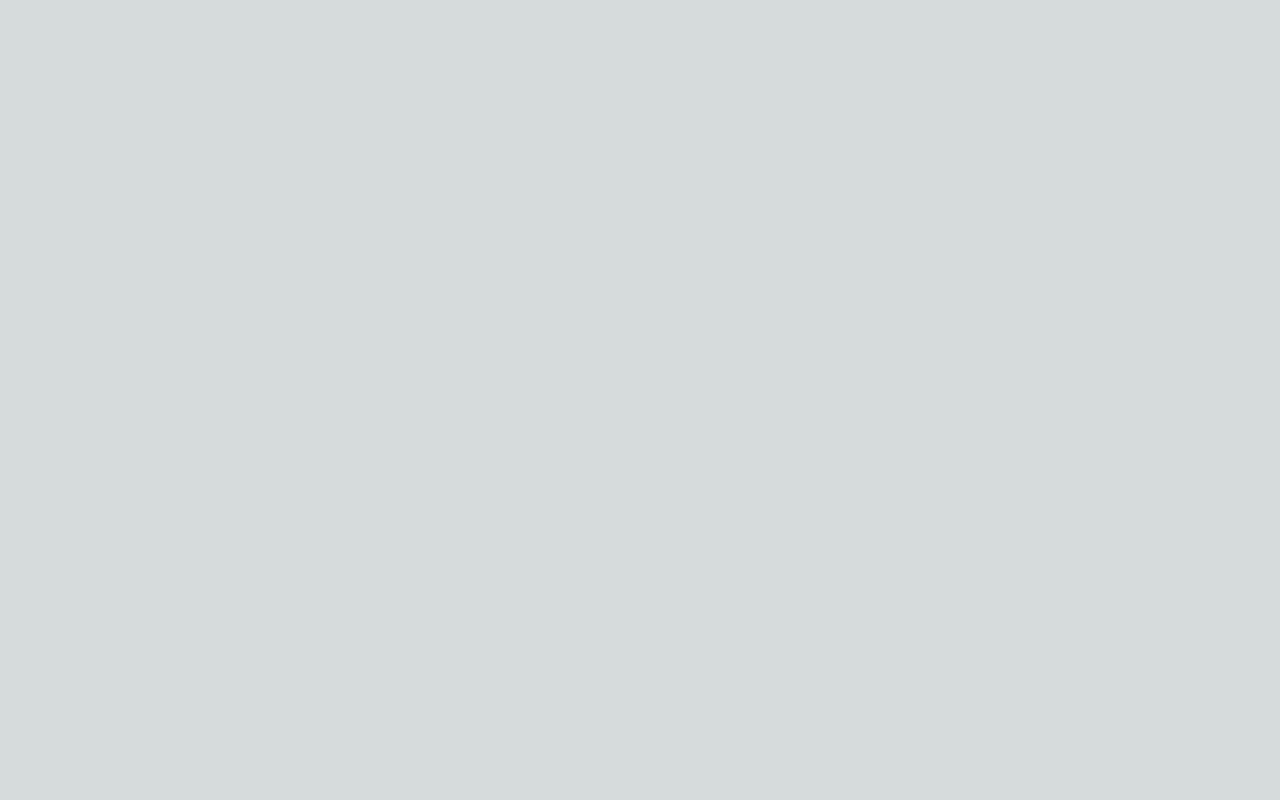
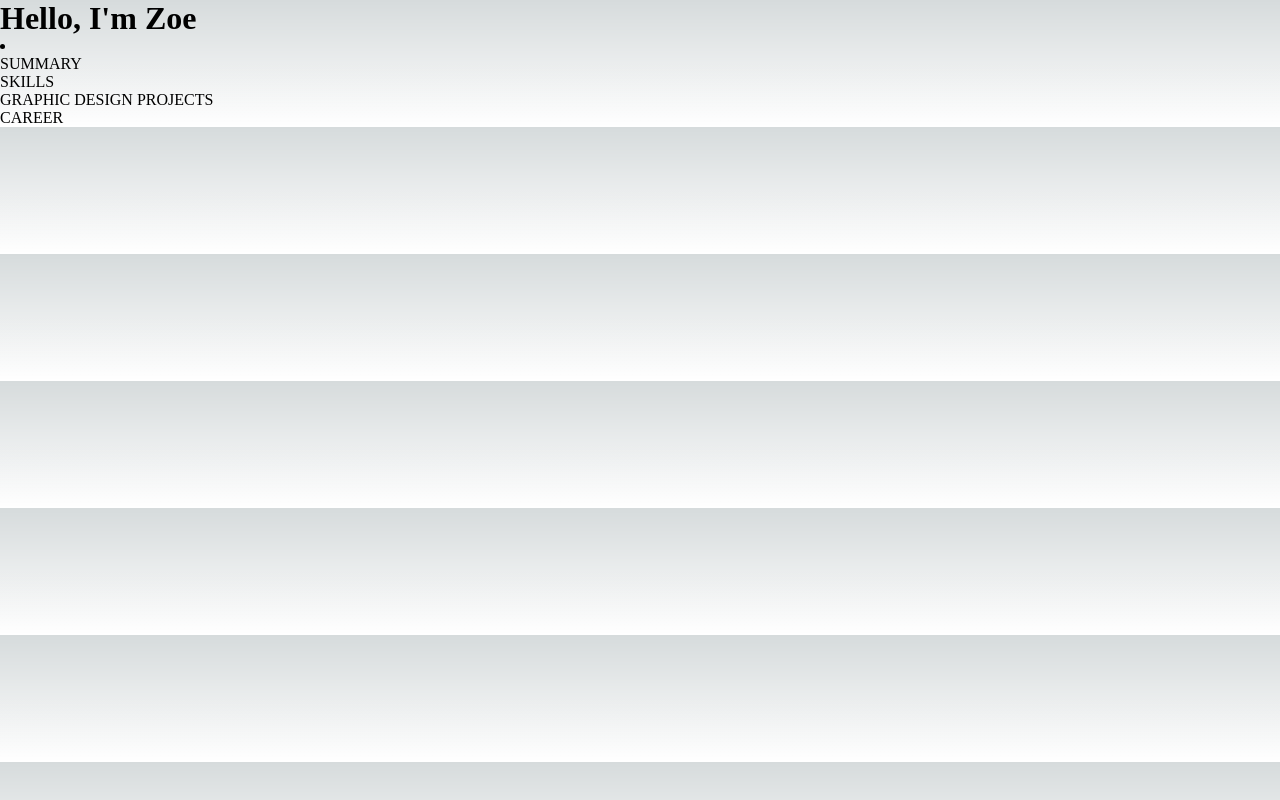
Before and after one commit to ZoeHaveFun/ZoeHaveFun.github.io, a Next.js app: page / in a window 1280 px wide. Built offline with nearby package versions, Linux system fonts and the light colour scheme.

Commit message:
feat: css frameworks

```diff
--- a/pages/index.tsx
+++ b/pages/index.tsx
@@ -7,12 +7,28 @@ export default function Home() {
   return (
     <>
       <Head>
-        <title>Hi, I&apos;m Zaria </title>
+        <title>Hi, I&apos;m Zoe </title>
         <meta name="description" content="Generated by create next app" />
         <meta name="viewport" content="width=device-width, initial-scale=1" />
         <link rel="icon" href="/favicon.ico" />
       </Head>
+
+      <h1>Hello, I'm Zoe</h1>
+      <nav>
+        <li>
+          <ul>SUMMARY</ul>
+          <ul>SKILLS</ul>
+          <ul>GRAPHIC DESIGN PROJECTS</ul>
+          <ul>CAREER</ul>
+          <ul></ul>
+          <ul></ul>
+        </li>
+      </nav>
+
       <main>
+        <div>
+
+        </div>
       </main>
     </>
   )
--- /dev/null
+++ b/postcss.config.js
@@ -0,0 +1,6 @@
+module.exports = {
+  plugins: {
+    tailwindcss: {},
+    autoprefixer: {},
+  },
+}
```
Also changed, not shown: package.json (+7 -4 lines), tailwind.config.js (added, +8 -0 lines), 1 other file (tests, documents, lock files or other folders).
